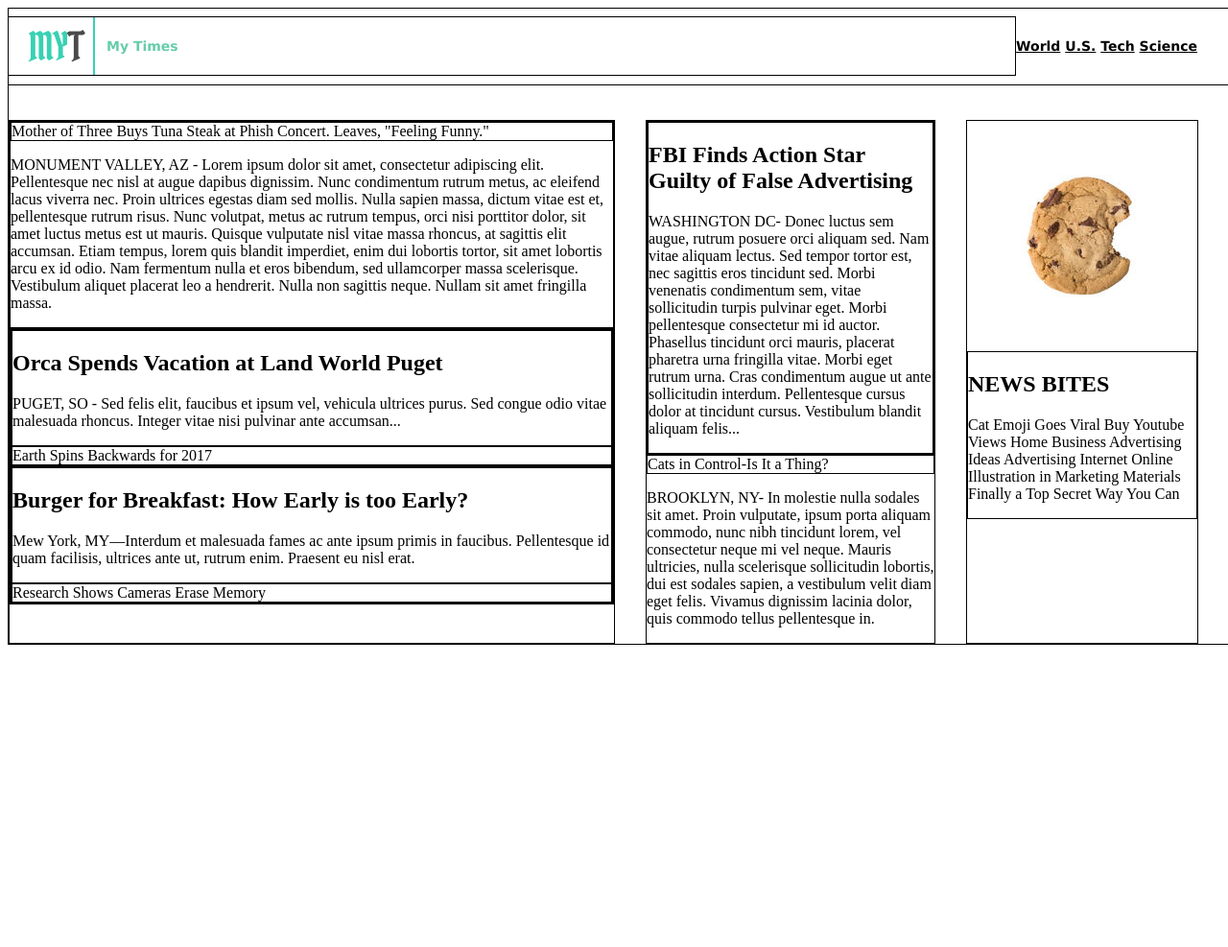
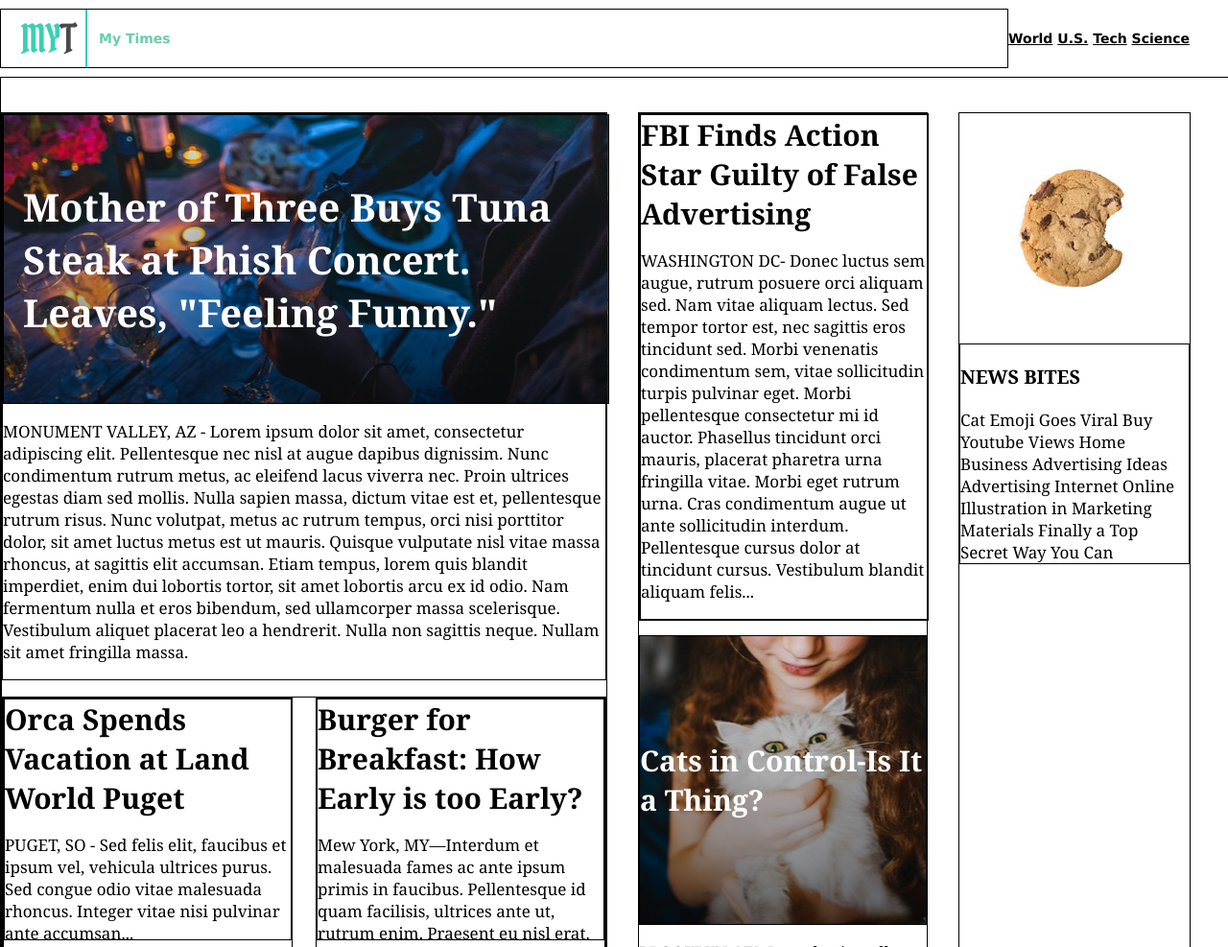
Before and after one commit to cmhatchell/My_times, a plain HTML site: page index.html in a window 1280 px wide. Shown: the top 987 px of the page at 96% size. Before the commit the page ends 800 px from the top, so only its background shows below. Drawn offline with Linux system fonts and the light colour scheme.

Commit message:
photos added

```diff
--- a/index.html
+++ b/index.html
@@ -55,9 +55,9 @@
           <div class="story">
             <div class="text-content">
               <h2>Burger for Breakfast: How Early is too Early?</h2>
-              <p>Mew York, MY—Interdum et malesuada fames ac ante ipsum primis in faucibus. Pellentesque id quam facilisis, ultrices ante ut, rutrum enim. Praesent eu nisl erat.</p>
+              <p class="narrative">Mew York, MY—Interdum et malesuada fames ac ante ipsum primis in faucibus. Pellentesque id quam facilisis, ultrices ante ut, rutrum enim. Praesent eu nisl erat.</p>
             </div>
-            <div class="memory-camera">
+            <div class="memory-camera image-content" >
               <span>Research Shows Cameras Erase Memory</span>
             </div>
           </div>
@@ -84,10 +84,15 @@
 <!-- small column -->
 
       <div class="small column">
-        <img src="resources/images/news-bite.png" alt="A Chocolate chip cookie with a bite missing">
-          <div class="story">
-            <h2>NEWS BITES</h2>
-            <p>Cat Emoji Goes Viral Buy Youtube Views Home Business Advertising Ideas Advertising Internet Online Illustration in Marketing Materials Finally a Top Secret Way You Can</p>
+        <img class="cookie" src="resources/images/news-bite.png" alt="A Chocolate chip cookie with a bite missing">
+          <div class="news-bites">
+            <h3>NEWS BITES</h3>
+            <span class="bites">Cat Emoji Goes Viral</span>
+            <span class="bites">Buy Youtube Views</span>
+            <span class="bites">Home Business Advertising Ideas</span>
+            <span class="bites">Advertising Internet Online</span>
+            <span class="bites">Illustration in Marketing Materials</span>
+            <span class="bites">Finally a Top Secret Way You Can</span>
           </div>
       </div>
 
--- a/resources/style.css
+++ b/resources/style.css
@@ -1,5 +1,64 @@
+/* universal */
+
+div {
+  border: 1px solid black;
+}
+body{
+  font-family: Georgia;
+  font-size: 17px;
+  color: black;
+  margin: 0;
+}
+
+a{
+color: black;
+}
+
+h2 {
+font-weight: bold;
+font-size: 30px;
+margin: 0px auto;
+}
+
+nav span {
+  display: inline-block;
+}
+.image-content{
+  display: flex;
+  flex-direction: column;
+  justify-content: center;
+  height: 300px;
+  color: white;
+  font-family: Georgia;
+  font-weight: bold;
+  font-size: 30px;
+  margin-top: 15px;
+}
+
+/* news stories */
+
+.stories {
+display: flex;
+justify-content: space-between;
+margin-top: 17px;
+}
+
+.stories .text-content {
+height: 250px;
+}
+
+.story {
+display: flex;
+flex-direction: column;
+width: 300px
+}
+
+.narrative {
+margin-top: 17px
+}
 
 /* header */
+
 header {
   display: flex;
   font-size: 14px;
@@ -11,6 +70,7 @@ header {
   width: 100%;
   height: 80px;
   border-bottom: 1px solid black;
+  background-color: white;
 }
 
 .logo {
@@ -29,39 +89,91 @@ header {
 .logo span {
   color: MediumAquamarine;
 }
+
 header nav {
   padding-right: 40px;
 }
-nav a {
-  color: black;
-}
+
+
 /* main page*/
 
 .content {
   display: flex;
   width: 1300px;
-  margin-top: 0px;
-  margin-right: auto;
-  margin-bottom: 78px;
-  margin-left: auto;
+  margin: 0 auto 78px auto;
   padding-top: 116px;
 }
-div {
-  border: 1px solid black;
-}
+
 .column {
   display: flex;
   flex-direction: column;
   margin-right: 32px;
 }
 
-.column.large{
+/* large column*/
+
+.column.large {
   width: 630px;
 }
+
+ .lead-article .image-content{
+   background-image: url(images/story-main.png);
+   width: 630px;
+   font-size: 40px;
+   text-align: left;
+   margin-top: 0;
+ }
+
+ .lead-article .image-content span {
+   margin-left: 20px;
+ }
+
+.fall-tree.image-content {
+  background-image: url(images/story-2.png);
+}
+
+.memory-camera.image-content {
+   background-image: url(images/story-3.png);
+ }
+
+/* medium column*/
+
 .column.medium {
   width: 300px;
 }
 
+.control-cats.image-content {
+  background-image: url(images/story-1.png);
+}
+
+/* small column*/
+
 .column.small {
   width: 240px;
 }
+
+img.cookie {
+  height: 240px;
+}
+
+.news-bites .bites {
+
+}
+
+.bites span {
+
+}
+
+/* footer */
+
+footer {
+
+}
+
+footer .title {
+
+}
+
+footer nav {
+
+}
```
